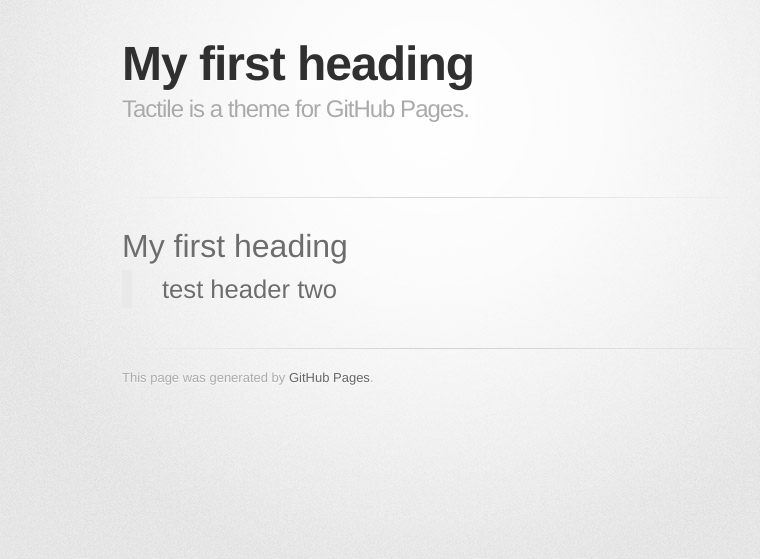
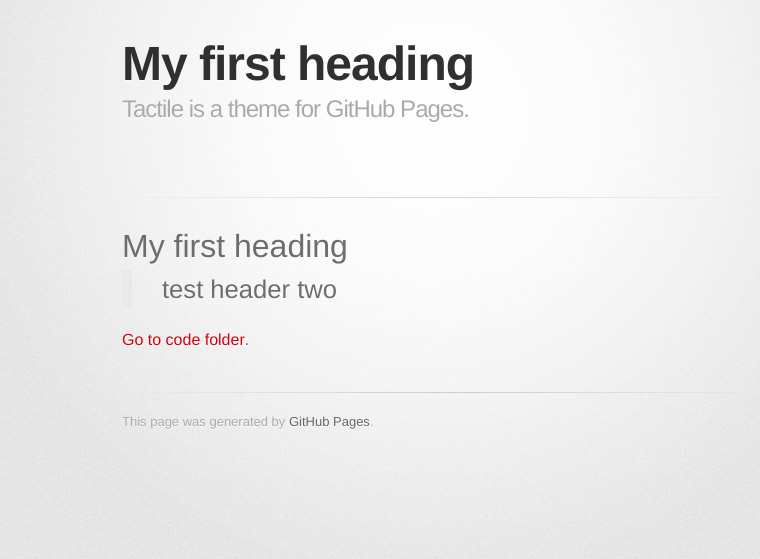
Before and after one commit to kylesoler1/kylesoler1.github.io, a Jekyll site: the page built from index.md, in a window 1280 px wide. Shown: the top 559 px of the page, without its empty margins (208-968 px from the left). Built offline with Jekyll 4.4.1, drawn with Linux system fonts in a browser that asks for light colours; some web fonts are replaced; our own code applies the rules of GitHub Pages for plain Markdown files.

Commit message:
Update index.md

```diff
--- a/index.md
+++ b/index.md
@@ -6,3 +6,5 @@ Description: Test Description
 
 # My first heading
 > test header two
+
+[Go to code folder](/code/index.md).
```
